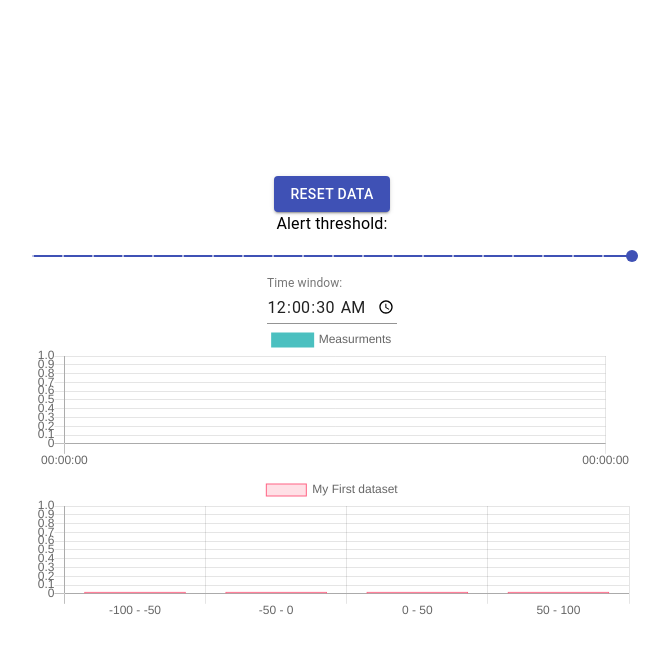
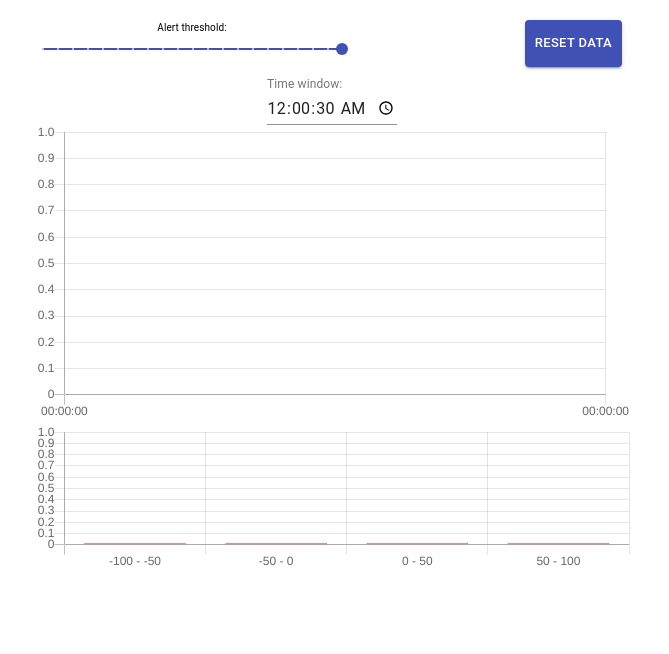
Before and after one commit to GrzegorzCzm/chart-app, a React (Create React App) app: page / in a window 1280 px wide. Shown: the top 654 px of the page, without its empty margins (308-977 px from the left). Built offline with nearby package versions, Linux system fonts and the light colour scheme; no server answers.

Commit message:
added some styling

```diff
--- a/src/App.css
+++ /dev/null
@@ -1,14 +0,0 @@
-.App {
-  text-align: center;
-}
-
-.App-header {
-  background-color:white;
-  min-height: 100vh;
-  display: flex;
-  flex-direction: column;
-  align-items: center;
-  justify-content: center;
-  font-size: calc(10px + 2vmin);
-  color: white;
-}
--- a/src/App.jsx
+++ b/src/App.jsx
@@ -1,17 +1,30 @@
 import React from 'react';
-import './App.css';
+import { makeStyles } from '@material-ui/core/styles';
+import Box from '@material-ui/core/Box';
+
 import Charts from './components/Charts';
 import Alert from './components/Alert';
 
-function App() {
+const useStyles = makeStyles({
+  root: {
+    textAlign: 'center',
+    display: 'flex',
+    flexDirection: 'column',
+    alignItems: 'center',
+    justifyContent: 'center',
+    margin: '10px',
+  },
+});
+
+const App = () => {
+  const classes = useStyles();
+
   return (
-    <div className="App">
-      <header className="App-header">
-        <Charts />
-        <Alert />
-      </header>
-    </div>
+    <Box className={classes.root}>
+      <Charts />
+      <Alert />
+    </Box>
   );
-}
+};
 
 export default App;
--- a/src/components/BarChart.jsx
+++ b/src/components/BarChart.jsx
@@ -1,12 +1,14 @@
 import React from 'react';
 import PropTypes from 'prop-types';
 import { Bar } from 'react-chartjs-2';
+import Box from '@material-ui/core/Box';
+
 
 const data = {
-  labels: [],
+  labels: ['-100 - -50', '-50 - 0', '0 - 50', '50 - 100'],
   datasets: [
     {
-      label: 'My First dataset',
+      label: 'Ranges',
       minBarLength: 2,
       backgroundColor: 'rgba(255,99,132,0.2)',
       borderColor: 'rgba(255,99,132,1)',
@@ -20,6 +22,9 @@ const data = {
 
 const options = {
   maintainAspectRatio: false,
+  legend: {
+    display: false,
+  },
   scales: {
     yAxes: [
       {
@@ -30,23 +35,22 @@ const options = {
   },
 };
 
-const getData = ({ dataValues, labelsValues }) => {
+const getData = (dataValues) => {
   data.datasets[0].data = dataValues;
-  data.labels = labelsValues;
   return data;
 };
 
 
 const BarChart = (props) => {
-  const { dataValues, labelsValues } = props;
+  const { dataValues } = props;
 
   return (
-    <div>
+    <Box>
       <Bar
-        data={getData({ dataValues, labelsValues })}
+        data={getData(dataValues)}
         options={options}
       />
-    </div>
+    </Box>
   );
 };
 
@@ -54,9 +58,6 @@ BarChart.propTypes = {
   dataValues: PropTypes.arrayOf(
     PropTypes.number.isRequired,
   ).isRequired,
-  labelsValues: PropTypes.arrayOf(
-    PropTypes.string.isRequired,
-  ).isRequired,
 };
 
 export default BarChart;
--- /dev/null
+++ b/src/components/ChartView.jsx
@@ -0,0 +1,45 @@
+import React from 'react';
+import PropTypes from 'prop-types';
+import Box from '@material-ui/core/Box';
+import { makeStyles } from '@material-ui/core/styles';
+
+import LineChart from './LineChart';
+import BarChart from './BarChart';
+
+
+const useStyles = makeStyles((theme) => ({
+  chartsViewRoot: {
+    [theme.breakpoints.down('sm')]: {
+      width: 300,
+    },
+    [theme.breakpoints.up('sm')]: {
+      width: 600,
+    },
+  },
+}));
+
+const ChartView = (props) => {
+  const { lineChartData, barChartData } = props;
+  const classes = useStyles();
+
+  return (
+    <Box className={classes.chartsViewRoot}>
+      <LineChart dataValues={lineChartData} />
+      <BarChart dataValues={barChartData} />
+    </Box>
+  );
+};
+
+ChartView.propTypes = {
+  lineChartData: PropTypes.arrayOf(
+    PropTypes.shape({
+      x: PropTypes.number.isRequired,
+      y: PropTypes.number.isRequired,
+    }).isRequired,
+  ).isRequired,
+  barChartData: PropTypes.arrayOf(
+    PropTypes.number.isRequired,
+  ).isRequired,
+};
+
+export default ChartView;
--- a/src/components/Charts.jsx
+++ b/src/components/Charts.jsx
@@ -2,13 +2,12 @@ import React from 'react';
 import { connect } from 'react-redux';
 import PropTypes from 'prop-types';
 import socketIOClient from 'socket.io-client';
-import Button from '@material-ui/core/Button';
+import Box from '@material-ui/core/Box';
 
 import { websocketConnect, resetData } from '../actions/dataCollection';
 
-import LineChart from './LineChart';
-import BarChart from './BarChart';
-import DiscreteSlider from './DiscreteSlider';
+import ChartsControls from './ChartsControls';
+import ChartView from './ChartView';
 
 const SOCKET_URL = socketIOClient('http://localhost:4000');
 
@@ -20,16 +19,14 @@ class Charts extends React.Component {
 
   render() {
     const {
-      measurements, rangesValues, rangesLabels, resetDataAction,
+      measurements, rangesValues, resetDataAction,
     } = this.props;
 
     return (
-      <div>
-        <Button variant="contained" color="primary" onClick={resetDataAction}>Reset data</Button>
-        <DiscreteSlider />
-        <LineChart dataValues={measurements} />
-        <BarChart dataValues={rangesValues} labelsValues={rangesLabels} />
-      </div>
+      <Box>
+        <ChartsControls resetData={resetDataAction} />
+        <ChartView lineChartData={measurements} barChartData={rangesValues} />
+      </Box>
     );
   }
 }
@@ -37,7 +34,6 @@ class Charts extends React.Component {
 const mapStateToProps = (state) => ({
   measurements: state.dataCollection.measurements,
   rangesValues: state.dataCollection.rangesValues,
-  rangesLabels: state.dataCollection.rangesLabels,
 });
 
 const mapDispatchToProps = (dispatch) => ({
@@ -59,9 +55,6 @@ Charts.propTypes = {
   rangesValues: PropTypes.arrayOf(
     PropTypes.number.isRequired,
   ).isRequired,
-  rangesLabels: PropTypes.arrayOf(
-    PropTypes.string.isRequired,
-  ).isRequired,
   resetDataAction: PropTypes.func.isRequired,
   websocketConnectAction: PropTypes.func.isRequired,
 };
--- /dev/null
+++ b/src/components/ChartsControls.jsx
@@ -0,0 +1,35 @@
+import React from 'react';
+import PropTypes from 'prop-types';
+import { makeStyles } from '@material-ui/core/styles';
+import Box from '@material-ui/core/Box';
+import Button from '@material-ui/core/Button';
+
+import DiscreteSlider from './DiscreteSlider';
+
+const useStyles = makeStyles({
+  root: {
+    display: 'flex',
+    justifyContent: 'space-between',
+    flexDirection: 'row',
+    margin: '10px',
+  },
+});
+
+const ChartsControls = (props) => {
+  const { resetData } = props;
+  const classes = useStyles();
+
+
+  return (
+    <Box className={classes.root}>
+      <DiscreteSlider />
+      <Button size="small" variant="contained" color="primary" onClick={resetData}>Reset data</Button>
+    </Box>
+  );
+};
+
+ChartsControls.propTypes = {
+  resetData: PropTypes.func.isRequired,
+};
+
+export default ChartsControls;
--- a/src/components/DiscreteSlider.jsx
+++ b/src/components/DiscreteSlider.jsx
@@ -3,19 +3,25 @@ import { connect } from 'react-redux';
 import PropTypes from 'prop-types';
 import { makeStyles } from '@material-ui/core/styles';
 import Typography from '@material-ui/core/Typography';
+import Box from '@material-ui/core/Box';
 import Slider from '@material-ui/core/Slider';
 
 import { setAlertThreshold } from '../actions/alerts';
 import { MIN_VALUE, MAX_VALUE } from '../utils/commonValues';
 
-const useStyles = makeStyles({
-  root: {
-    width: '100%',
+const useStyles = makeStyles((theme) => ({
+  rootSlider: {
+    [theme.breakpoints.down('sm')]: {
+      width: 100,
+    },
+    [theme.breakpoints.up('sm')]: {
+      width: 300,
+    },
   },
   text: {
-    color: 'black',
+    fontSize: theme.typography.pxToRem(10),
   },
-});
+}));
 
 function valuetext(value) {
   return `Alert threshold: ${value}`;
@@ -26,11 +32,12 @@ const DiscreteSlider = (props) => {
   const classes = useStyles();
 
   return (
-    <div className={classes.root}>
-      <Typography className={classes.text} id="discrete-slider" gutterBottom>
+    <Box className={classes.rootSlider}>
+      <Typography className={classes.text} id="discrete-slider">
         Alert threshold:
       </Typography>
       <Slider
+        className={classes.slider}
         onChange={((event, value) => setAlertThresholdAction(value))}
         value={alertThreshold}
         defaultValue={MAX_VALUE}
@@ -42,7 +49,7 @@ const DiscreteSlider = (props) => {
         min={MIN_VALUE}
         max={MAX_VALUE}
       />
-    </div>
+    </Box>
   );
 };
 
--- a/src/components/LineChart.jsx
+++ b/src/components/LineChart.jsx
@@ -2,6 +2,7 @@ import React, { useState } from 'react';
 import PropTypes from 'prop-types';
 import { Scatter } from 'react-chartjs-2';
 import moment from 'moment';
+import Box from '@material-ui/core/Box';
 import TextField from '@material-ui/core/TextField';
 
 const data = {
@@ -27,6 +28,9 @@ const data = {
 };
 
 const options = {
+  legend: {
+    display: false,
+  },
   scales: {
     xAxes: [{
       ticks: {
@@ -71,7 +75,7 @@ const LineChart = (props) => {
     setTimeWindow(newTimeWindow);
   };
   return (
-    <div>
+    <Box>
       <form noValidate>
         <TextField
           onChange={updateTimeWindow}
@@ -88,11 +92,10 @@ const LineChart = (props) => {
         />
       </form>
       <Scatter
-        width={600}
         data={getData(dataValues)}
         options={getOptions({ dataValues, timeWindow })}
       />
-    </div>
+    </Box>
   );
 };
 
--- a/src/reducers/dataCollection.js
+++ b/src/reducers/dataCollection.js
@@ -1,13 +1,12 @@
 import { GET_PAYLOAD, RESET_DATA } from '../actions/dataCollection';
 import { MIN_VALUE } from '../utils/commonValues';
 
-const BUFFER_SIZE = 400;
+const BUFFER_SIZE = 100000000;
 const DIVIDER = 50;
 
 const INITIAL_STATE = {
   measurements: [],
   rangesValues: [0, 0, 0, 0],
-  rangesLabels: ['-100 - -50', '-50 - 0', '0 - 50', '50 - 100'],
 };
 
 const actionHandlers = {
@@ -19,7 +18,7 @@ const actionHandlers = {
     let tmpMeasurements = [...state.measurements, { x: timestamp, y: value }];
     const currentLength = tmpMeasurements.length;
     tmpMeasurements = currentLength > BUFFER_SIZE
-      ? tmpMeasurements.slice(currentLength - BUFFER_SIZE, currentLength)
+      ? tmpMeasurements.slice(BUFFER_SIZE / 10)
       : tmpMeasurements;
     return ({
       measurements: tmpMeasurements,
```
